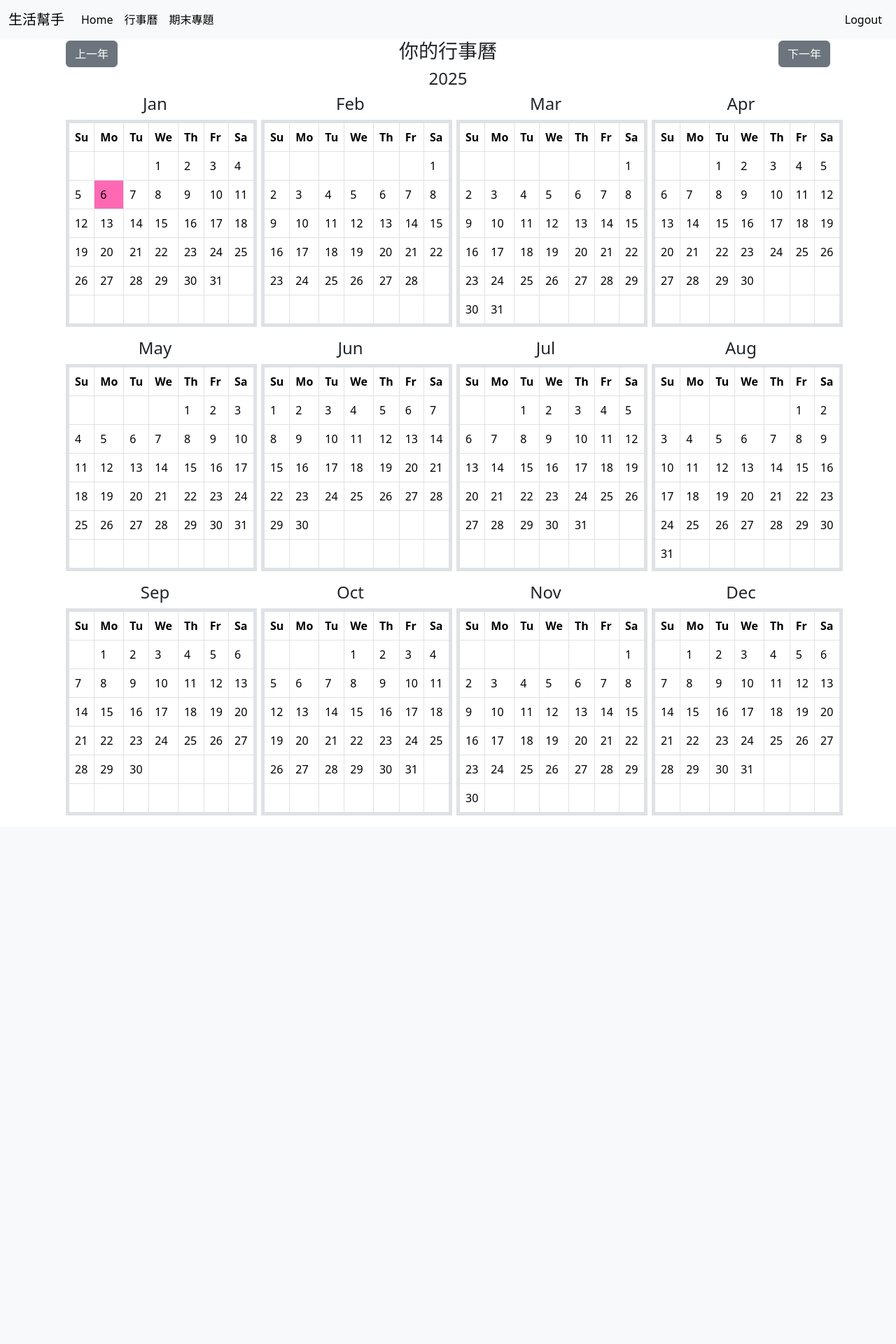
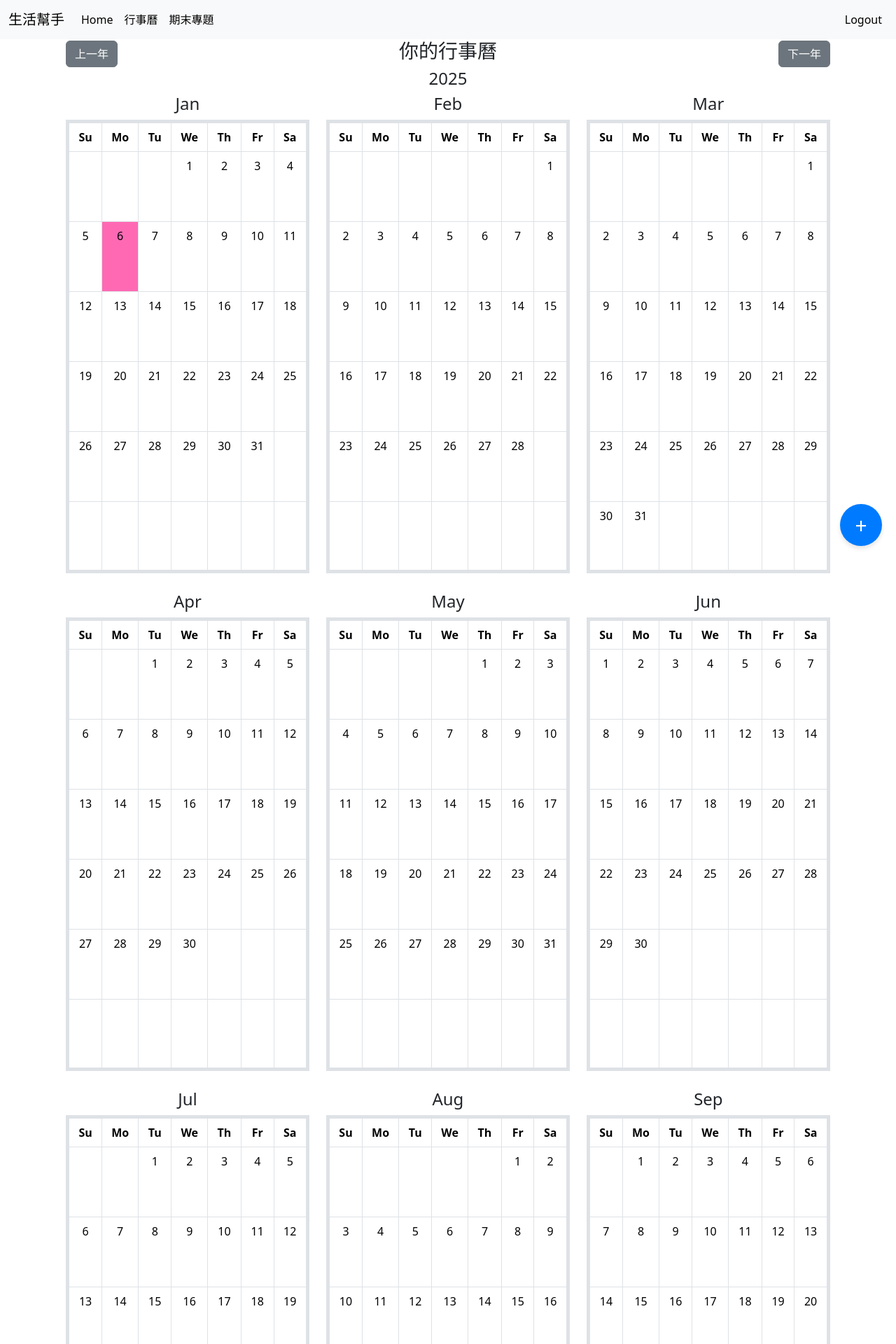
Before and after one commit to devops-sample-113/group_3_final_project, a Flask app: page /calendar in a window 1280 px wide. Shown: the top 1920 px of the page at 70% size. Before the commit the page ends 1165 px from the top, so only its background shows below. Run offline with Flask 3, Linux system fonts and the light colour scheme; the visitor is signed in with stand-in values (Sample User, id 1).

Commit message:
Calendar_V1

```diff
--- a/website/templates/Calendar.html
+++ b/website/templates/Calendar.html
@@ -28,7 +30,71 @@
         table {
             border: 5px solid #000000;
         }
+        td {
+            width: 100px;
+            height: 100px;
+            text-align: center;
+            vertical-align: text-top;
+            padding: 10px;
+        }
+        th {
+            text-align: center;
+            padding: 10px;
+        }
+        .month-box {
+            margin-bottom: 10px;
+        }
+        .row {
+            display: flex;
+            flex-wrap: wrap;
+        }
+        .col-12 {
+            flex: 0 0 33.33%;
+            box-sizing: border-box;
+        }
+        .floating-btn {
+            position: fixed;
+            bottom: 20px;
+            right: 20px;
+            background-color: #007bff;
+            color: white;
+            border: none;
+            border-radius: 50%;
+            padding: 20px;
+            font-size: 30px;
+            display: flex;
+            justify-content: center;
+            align-items: center;
+            width: 60px;
+            height: 60px;
+            cursor: pointer;
+            box-shadow: 0 4px 6px rgba(0, 0, 0, 0.1);
+            transition: background-color 0.3s ease;
+        }
+        .floating-btn:hover {
+            background-color: #0056b3;
+        }
+        .datetime-popup {
+            display: none;
+            position: fixed;
+            bottom: 100px;
+            right: 20px;
+            background-color: white;
+            padding: 20px;
+            border-radius: 8px;
+            box-shadow: 0 4px 6px rgba(0, 0, 0, 0.1);
+        }
+
+        .datetime-popup input {
+            width: 250px;
+            padding: 10px;
+            margin-bottom: 10px;
+        }
     </style>
+    {% set month_mapping = {
+        'Jan': '01', 'Feb': '02', 'Mar': '03', 'Apr': '04', 'May': '05', 'Jun': '06',
+        'Jul': '07', 'Aug': '08', 'Sep': '09', 'Oct': '10', 'Nov': '11', 'Dec': '12'
+    } %}
     <div class="row">
         {% for month_addr, monthInfo in content.items() %}
 
@@ -65,4 +163,33 @@
         {% endfor %}
     </div>
 </div>
+
+<button class="floating-btn" id="openPopupBtn">
+    <span>+</span>
+</button>
+
+<div class="datetime-popup" id="datetimePopup">
+    <h4>選擇日期與時間</h4>
+    <form id="add_event" action="/calendar" method="POST">
+        <input type="hidden" name="form_id" value="add_event">
+        <input type="datetime-local" name="eventDate" required />
+        <br>
+        <input type="text" name="eventText" placeholder="輸入事件" required />
+        <br>
+        <button type="submit" name="submit_type" value="manual">新增行程</button>
+        <button type="submit" name="submit_type" value="random">自動排程</button>
+</div>
+<script>
+    let popupVisible = false;
+
+    document.getElementById("openPopupBtn").addEventListener("click", function() {
+        const popup = document.getElementById("datetimePopup");
+        if (popupVisible) {
+            popup.style.display = "none";
+        } else {
+            popup.style.display = "block";
+        }
+        popupVisible = !popupVisible;
+    });
+</script>
 {% endblock %}
--- a/website/views.py
+++ b/website/views.py
@@ -2,16 +2,16 @@ from flask import Blueprint, render_template, request, session, flash, redirect,
 from flask_login import current_user, login_required
 from .models import User
 from . import db
-from datetime import datetime
+from datetime import datetime, timedelta
 import os, sys, re
 import calendar
+from random import randrange
 
 calendar.setfirstweekday(firstweekday=6)
 views = Blueprint("views", __name__)
 
 week = ['Su', 'Mo', 'Tu', 'We', 'Th', 'Fr', 'Sa']
 
-# 計算行事曆的函數
 def calc_calender(date):
     year = date.year
     yearInfo = dict()
@@ -28,16 +28,59 @@ def calc_calender(date):
 def home():
     return render_template("home.html", user=current_user)
 
+events = {}
 @views.route("/calendar", methods=["GET", "POST"])
 @login_required
 def Calendar():
+    date = datetime.today()
+
     if request.method == "POST":
-        year = int(request.form.get('year'))
-        date = datetime(year, 1, 1)
-        if(year == datetime.today().year):
-            date = datetime.today()
-    else:
-        date = datetime.today()
+        form_id = request.form.get('form_id')
+
+        if form_id == 'update_year':
+            year = int(request.form.get('year'))
+            date = datetime(year, 1, 1)
+            if year == datetime.today().year:
+                date = datetime.today()
+
+        elif form_id == 'add_event':
+            event_date = request.form.get('eventDate')
+            event = request.form.get('eventText')
+            submit_type = request.form.get('submit_type')
+            print(event_date, event)
+
+            date_only = event_date.split('T')[0]
+            time = event_date.split('T')[1]
+            datetime_str = date_only + ' ' + time
+            event_time = datetime.strptime(datetime_str, '%Y-%m-%d %H:%M')
+
+            if submit_type == 'random':
+                today = datetime.today()
+                user_date = datetime.strptime(date_only, '%Y-%m-%d')
+
+                days_between = (user_date - today).days
+                if days_between > 0:
+                    random_days = randrange(days_between + 1)
+                    random_date = today + timedelta(days=random_days)
+
+                    date_only = random_date.strftime('%Y-%m-%d')
+
+            if date_only not in events:
+                events[date_only] = []
+
+            events[date_only].append((event_time, event))
+
+        elif form_id == 'delete_event':
+            event_date = request.form.get('eventDate')
+            event = request.form.get('event')
+            print(event_date, event)
+            if event_date in events:
+                events[event_date] = [e for e in events[event_date] if e[1] != event]
+                if not events[event_date]:
+                    del events[event_date]
+
+    for date_only in events:
+        events[date_only].sort(key=lambda x: x[0])
 
     this_month = calendar.month_abbr[date.month]
-    return render_template('Calendar.html', this_month=this_month, date=date, content=calc_calender(date), user=current_user)
+    return render_template('Calendar.html', this_month=this_month, date=date, content=calc_calender(date), events=events, user=current_user)
```
Also changed, not shown: other parts of website/templates/Calendar.html (+36 -2 lines).
